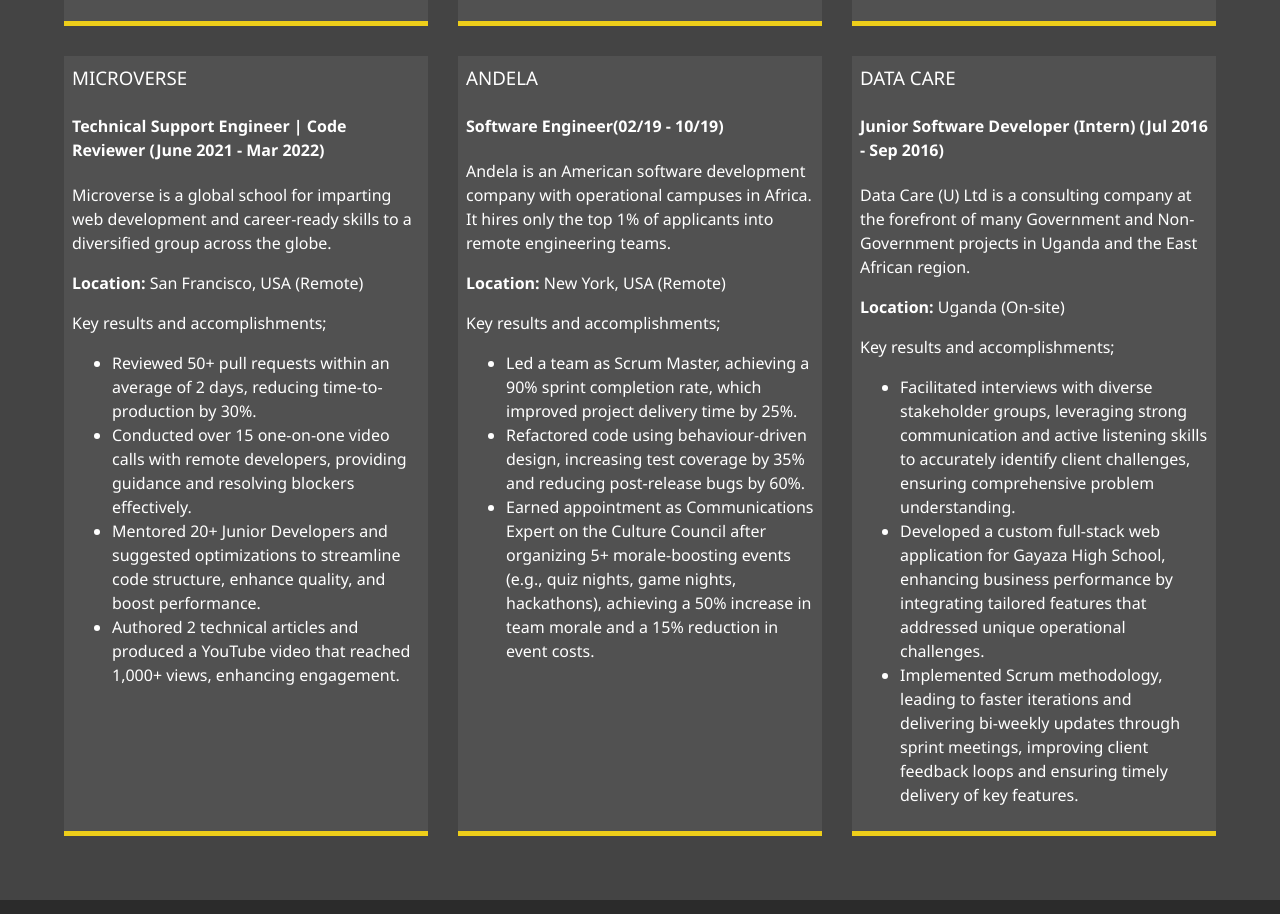
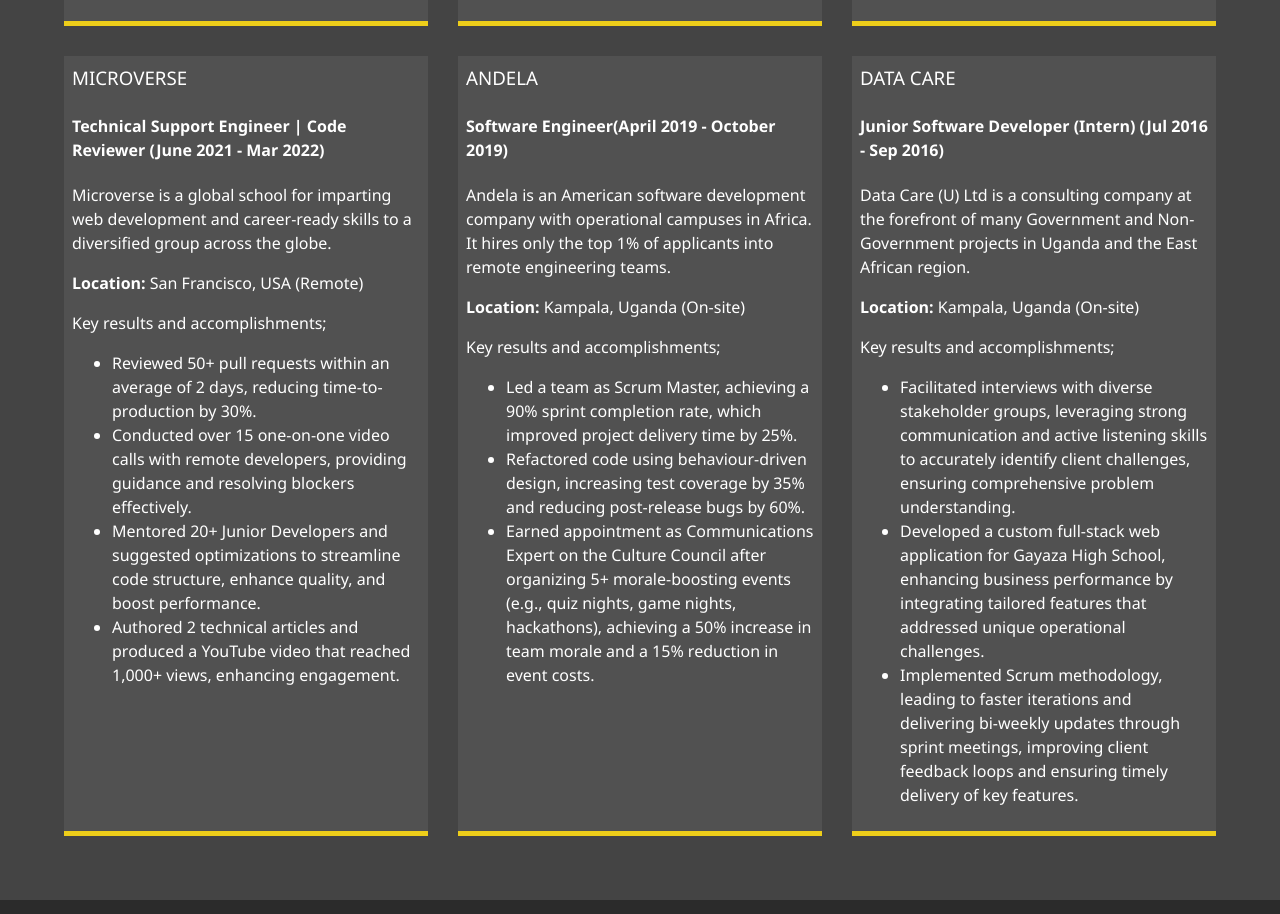
Before and after one commit to KabohaJeanMark/my-portfolio, a website: page dist/about.html in a window 1280 px wide. Shown: the part 1802-2716 px from the top of the page. Drawn offline with Linux system fonts and the light colour scheme.

Commit message:
Fix consistent date pattern and Andela location

```diff
--- a/dist/about.html
+++ b/dist/about.html
@@ -120,11 +120,11 @@
         </div>
         <div class="job job-4">
           <h3>ANDELA</h3>
-          <h4>Software Engineer(02/19 - 10/19)</h6>
+          <h4>Software Engineer(April 2019 - October 2019)</h6>
           <p>
               Andela is an American software development company with operational campuses in Africa. It hires only the top 1% of applicants into remote engineering teams.
           </p>
-          <p><strong>Location:</strong> New York, USA (Remote)</p>
+          <p><strong>Location:</strong> Kampala, Uganda (On-site)</p>
           <p>
             Key results and accomplishments;
           </p>
@@ -157,7 +157,7 @@
           <p>
             Data Care (U) Ltd is a consulting company at the forefront of many Government and Non-Government projects in Uganda and the East African region.
           </p>
-          <p><strong>Location:</strong> Uganda (On-site)</p>
+          <p><strong>Location:</strong> Kampala, Uganda (On-site)</p>
           <p>
             Key results and accomplishments;
           </p>
```
